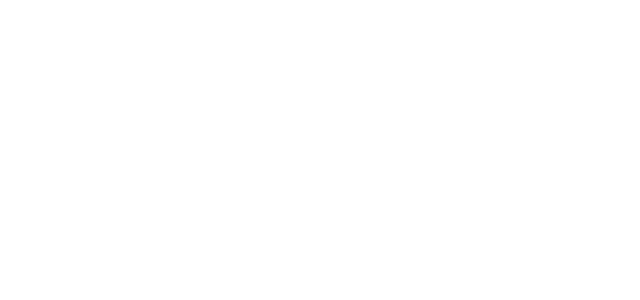
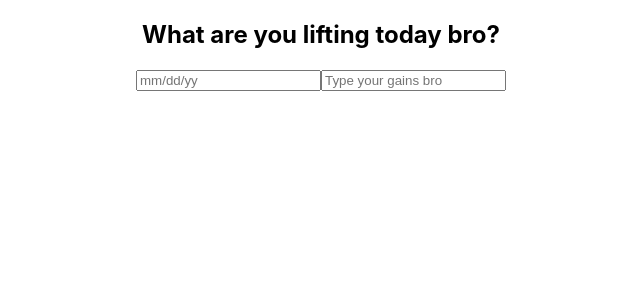
Before and after one commit to Weight-Lifting-Journal-Tattoine/FrontEnd, a React (Create React App) app in the folder weightlifting_journal/: page /journal in a window 1280 px wide. Shown: the top 300 px of the page, without its empty margins (319-959 px from the left). Built offline with nearby package versions, Linux system fonts and the light colour scheme.

Commit message:
Added CreateJournal function with inputHandler, handleSubmit, and started axios.post

```diff
--- a/weightlifting_journal/src/App.js
+++ b/weightlifting_journal/src/App.js
@@ -4,6 +4,7 @@
 import Login from "./components/auth/Login";
 import { UserContext } from "./contexts/UserContext";
 import Dashboard from "./components/journals/Dashboard";
+import CreateJournal from "./components/journals/CreateJournal.js";
 import "./App.css";
 
 function App() {
@@ -17,7 +18,11 @@
           exact
           render={props => <Login {...props} setUser={setUser} />}
         />
+
+
           <Route path="/dashboard" component={Dashboard} />
+          <Route path="/journal" component={CreateJournal} />
+
       </div>
     </UserContext.Provider>
   );
--- a/weightlifting_journal/src/components/auth/Login.js
+++ b/weightlifting_journal/src/components/auth/Login.js
@@ -49,8 +49,8 @@
       if (res.data.token) {
         props.history.push("/dashboard");
         props.setUser(res.data.user);
+        localStorage.setItem("id", res.data.user.id)
       }
-      console.log(res);
     });
   }
 })(LoginForm);
--- a/weightlifting_journal/src/components/journals/CreateJournal.js
+++ b/weightlifting_journal/src/components/journals/CreateJournal.js
@@ -0,0 +1,82 @@
+import React, { useState } from "react";
+import Axios from "axios";
+
+//Journal
+// {
+//  userId: int,
+//  date: "",
+//  region: upperbody, lowerbody, core; per group
+// }
+//local state
+//form with 2 inputs
+//onChange handler
+//handle submit
+    //axios.post
+
+//values => id, name, date
+
+
+const CreateJournal = props => {
+    const[workout, setWorkout] = useState({
+        date: "",
+        typeOfWorkout: ""
+
+    })
+
+const inputHandler = e => {
+    setWorkout({ ...workout, [e.target.name]: e.target.value})
+}
+console.log("workout:", workout);
+
+
+
+const handleSubmit = () => {
+    const workoutValues = {
+        date: workout.date,
+        region: workout.typeOfWorkout,
+        userId: localStorage.id
+    }
+    Axios.post("api/restricted/journals", workoutValues)
+        .then(function (res) {
+            console.log("Res:", res)
+        })
+        .catch()
+
+      }
+
+return (
+    <div className = "NameWorkoutTop">
+        <div className ="NameWorkoutContainer">
+            <div className="name-workout-card">
+                <h2>What are you lifting today bro?</h2>
+                <div className="BottomOfCard">
+                    <form onSubmit={handleSubmit} >
+
+                        <input
+                            className="date"
+                            type="text"
+                            name="date"
+                            value={workout.date}
+                            placeholder="mm/dd/yy"
+                            onChange={inputHandler}
+                        />
+
+
+                        <input
+                            className="typeofworkout"
+                            type="text"
+                            name="typeOfWorkout"
+                            value={workout.typeOfWorkout}
+                            placeholder="Type your gains bro"
+                            onChange={inputHandler}
+                        />
+
+
+                    </form>
+                </div>
+            </div>
+        </div>
+    </div>
+)
+}
+export default CreateJournal
```
